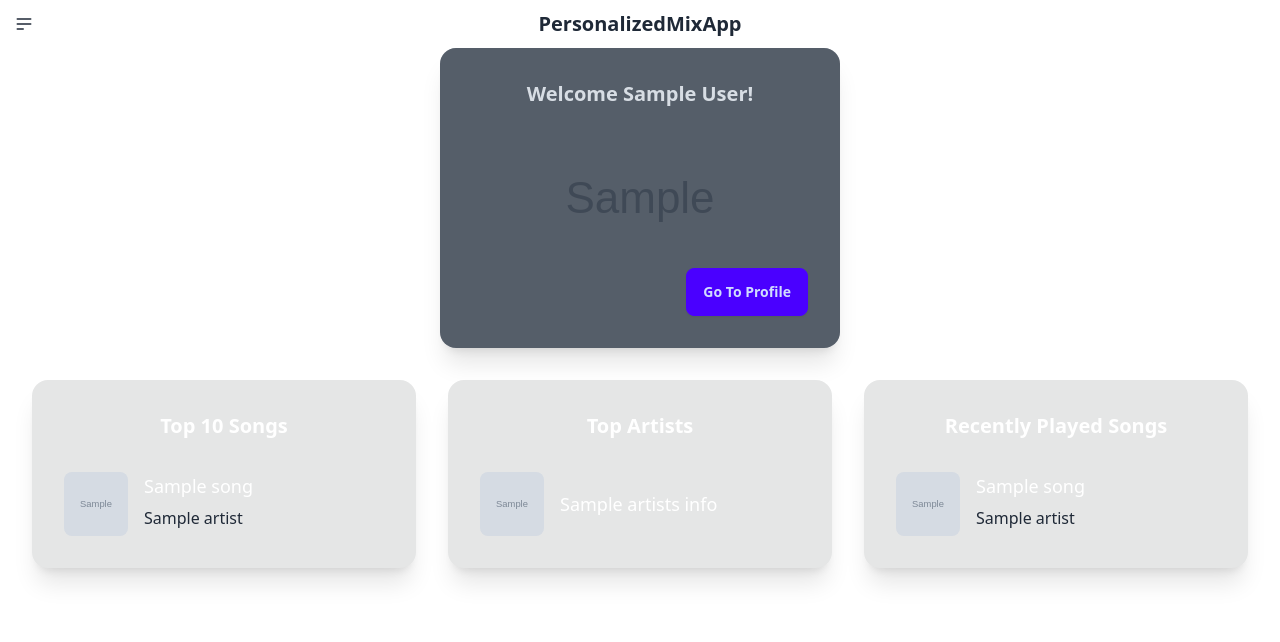
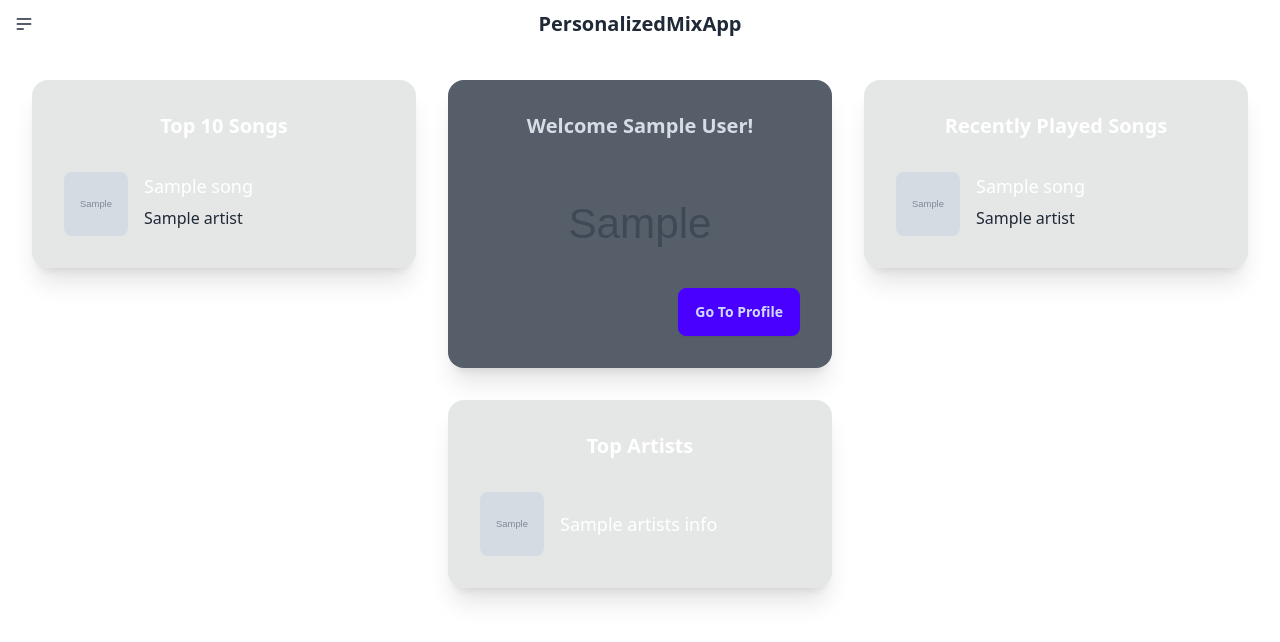
Before and after one commit to taddmtii/FlowFinder, a Flask app: template templates/home.html in a window 1280 px wide. Shown: the top 642 px of the page. Run offline with Flask 3, Linux system fonts and the light colour scheme; the template is opened without the code that fills it: most values are stand-ins (such as "Sample title", 1, 10 or a date in 2020); grey boxes marked "Sample" are stand-in pictures; some libraries are stand-ins or nearby versions.

Commit message:
changed dropdown menu in navbar, fixed image scaling on welcome card

```diff
--- a/templates/home.html
+++ b/templates/home.html
@@ -15,7 +15,7 @@
                 <div tabindex="0" role="button" class="btn btn-ghost btn-circle">
                   <svg xmlns="http://www.w3.org/2000/svg" class="h-5 w-5" fill="none" viewBox="0 0 24 24" stroke="currentColor"><path stroke-linecap="round" stroke-linejoin="round" stroke-width="2" d="M4 6h16M4 12h16M4 18h7" /></svg>
                 </div>
-                <ul tabindex="0" class="menu menu-sm dropdown-content mt-3 z-[1] p-2 shadow bg-base-100 rounded-box w-52">
+                <ul tabindex="0" class="menu menu-sm dropdown-content mt-3 z-[1] p-2 shadow bg-base-200 rounded-box w-52">
                   <li><a href="/home">Homepage</a></li>
                   <li><a href="/main">Stats</a></li>
                   <li><a href="/createCustomPlaylist">Create</a></li>
@@ -29,16 +29,6 @@
     </navbar>
 
     <body>
-        <div class="m-auto card w-fit bg-base-300 shadow-xl image-full">
-            <figure><img src="{{ userProfilePicture }}" alt="pfp" /></figure>
-            <div class="card-body">
-                <h2 class="card-title m-auto">Welcome {{ displayName }}!</h2>
-                <p></p>
-              <div class="card-actions justify-end">
-                <button class="btn btn-primary"><a href="{{ userUrl }}">Go To Profile</a></button>
-              </div>
-            </div>
-          </div>
 
         <div class="flex gap-8 justify-center p-8">
             <div>
@@ -57,6 +47,20 @@
                     </div>
                 </div>
             </div>
+
+        <!-- Welcome Card -->
+        <div class="flex flex-col gap-y-8">
+            <div class="m-auto my-0 card w-96 h-72 bg-base-300 shadow-xl image-full">
+                <figure><img class="object-fill w-96" src="{{ userProfilePicture }}" alt="pfp" /></figure>
+                <div class="card-body">
+                    <h2 class="card-title m-auto">Welcome {{ displayName }}!</h2>
+                    <p></p>
+                  <div class="card-actions justify-end">
+                    <button class="btn btn-primary"><a href="{{ userUrl }}">Go To Profile</a></button>
+                  </div>
+                </div>
+            </div>
+
             <div>
                 <div class="card w-96 bg-base-300 shadow-xl">
                     <div class="card-body">
@@ -72,6 +76,7 @@
                     </div>
                 </div>
             </div>
+        </div>
 
             <div>
                 <div class="card w-96 bg-base-300 shadow-xl">
```
